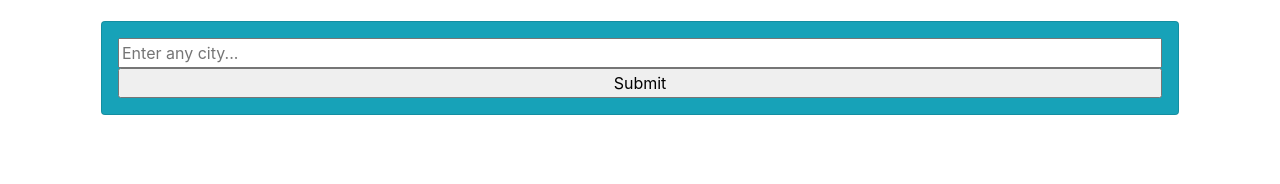
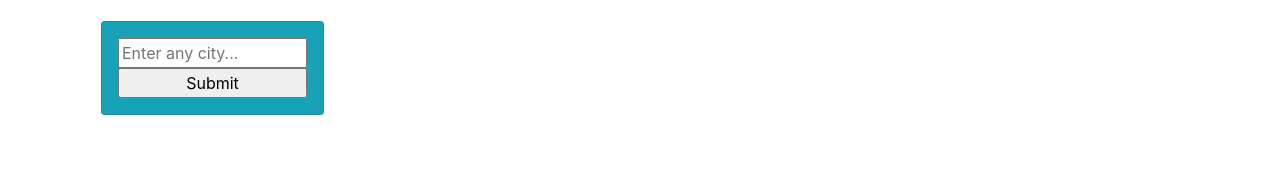
Before and after one commit to dstelzl/weather-dashboard, a plain HTML site: page index.html in a window 1280 px wide. Shown: the part 75-259 px from the top of the page. Drawn offline with nearby package versions, Linux system fonts and the light colour scheme.

Commit message:
reset column

```diff
--- a/index.html
+++ b/index.html
@@ -14,7 +14,7 @@
 <body>
    <main class= "container">
     <section class="row">
-        <div class = "col-3 col-sm-12 align-content-center" col-md-3 id="search-city">
+        <div class = "col-3 "  id="search-city">
             <form id="search-form" class="card p-3 m-3 bg-info">
                     <form class="inputs">
                         <input type="text" placeholder="Enter any city..." id="cityinput">
```
